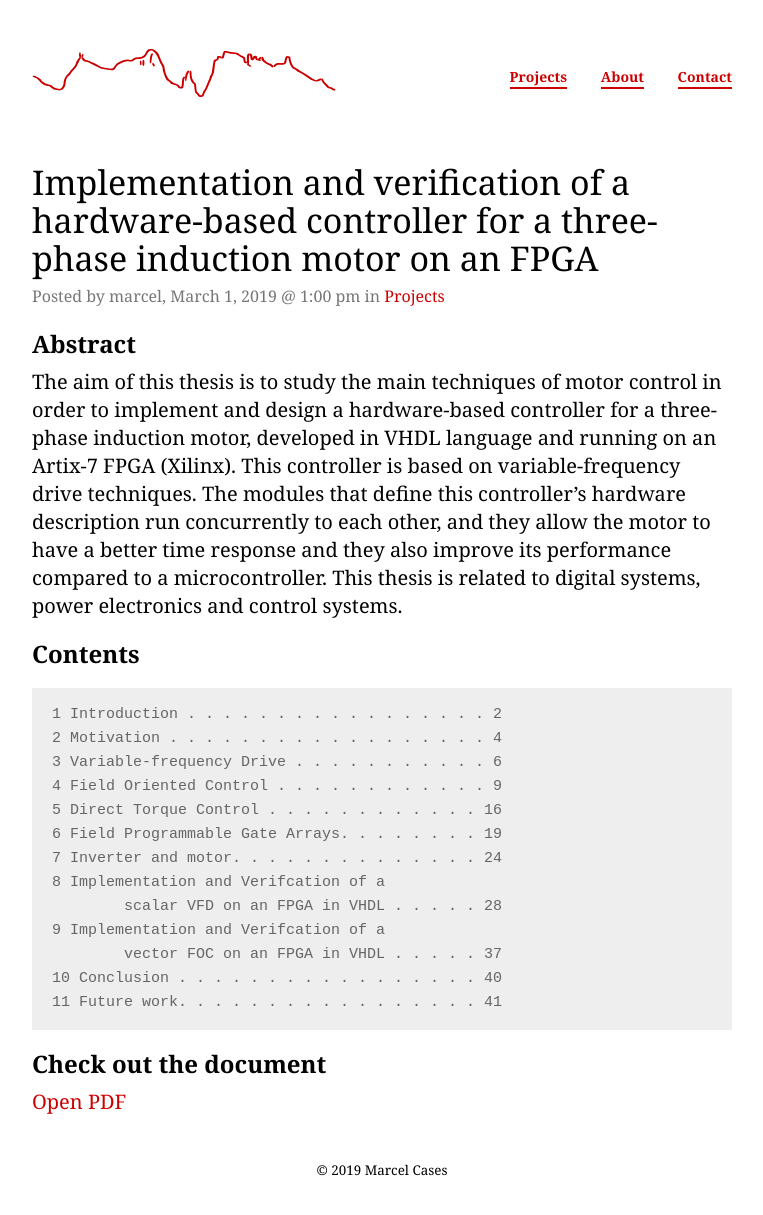
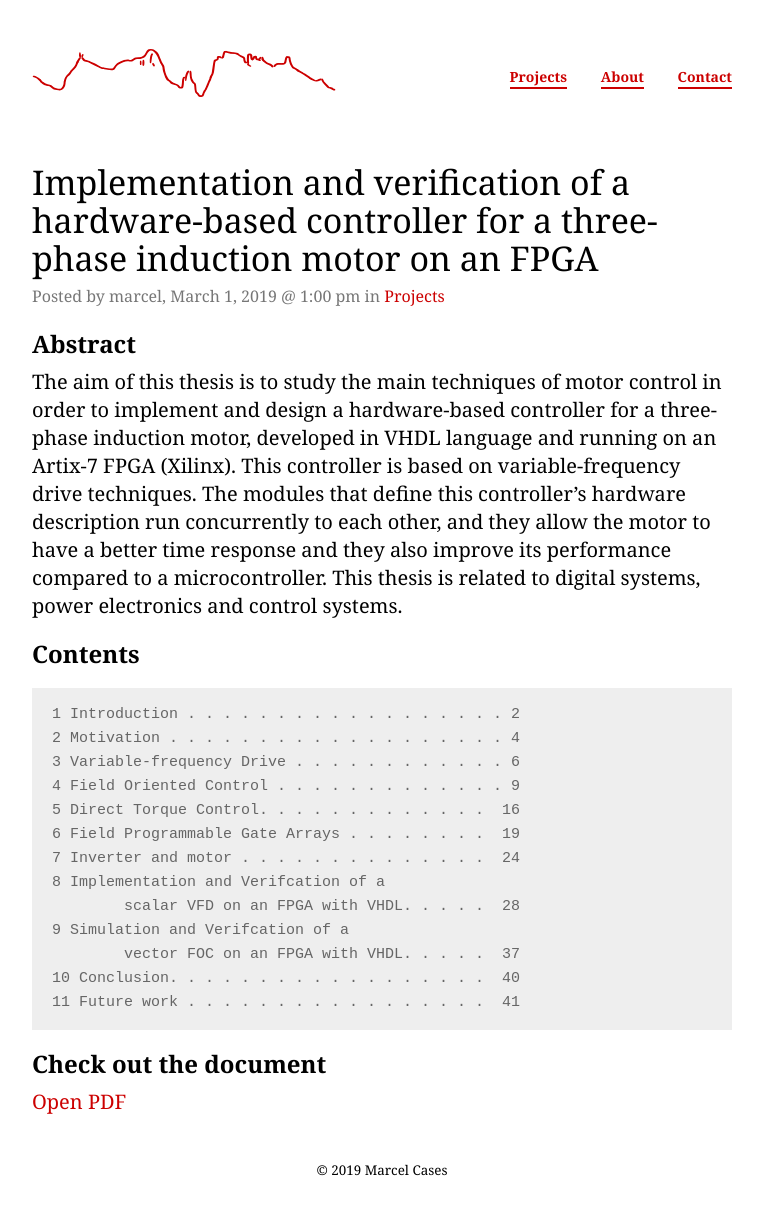
Before and after one commit to marcelcases/marcelcases.github.io, a Jekyll site: the page built from _posts/2019-03-01-implementation-and-verification-of-a-hardware-based-controller-for-a-three-phase-induction-motor-on-an-FPGA.markdown, in a window 1280 px wide. Shown: the whole page, without its empty margins (258-1021 px from the left). Built offline with Jekyll 4.4.1, drawn with Linux system fonts in a browser that asks for light colours; comment, search, counter and statistics services are not loaded.

Commit message:
Update 2019-03-01-implementation-and-verification-of-a-hardware-based-controller-for-a-three-phase-induction-motor-on-an-FPGA.markdown

````diff
--- a/_posts/2019-03-01-implementation-and-verification-of-a-hardware-based-controller-for-a-three-phase-induction-motor-on-an-FPGA.markdown
+++ b/_posts/2019-03-01-implementation-and-verification-of-a-hardware-based-controller-for-a-three-phase-induction-motor-on-an-FPGA.markdown
@@ -12,19 +12,19 @@ The aim of this thesis is to study the main techniques of motor control in order
 
 ## Contents
 ```
-1 Introduction . . . . . . . . . . . . . . . . . 2
-2 Motivation . . . . . . . . . . . . . . . . . . 4
-3 Variable-frequency Drive . . . . . . . . . . . 6
-4 Field Oriented Control . . . . . . . . . . . . 9
-5 Direct Torque Control . . . . . . . . . . . . 16
-6 Field Programmable Gate Arrays. . . . . . . . 19
-7 Inverter and motor. . . . . . . . . . . . . . 24
+1 Introduction . . . . . . . . . . . . . . . . . . 2
+2 Motivation . . . . . . . . . . . . . . . . . . . 4
+3 Variable-frequency Drive . . . . . . . . . . . . 6
+4 Field Oriented Control . . . . . . . . . . . . . 9
+5 Direct Torque Control. . . . . . . . . . . . .  16
+6 Field Programmable Gate Arrays . . . . . . . .  19
+7 Inverter and motor . . . . . . . . . . . . . .  24
 8 Implementation and Verifcation of a
-        scalar VFD on an FPGA in VHDL . . . . . 28
-9 Implementation and Verifcation of a
-        vector FOC on an FPGA in VHDL . . . . . 37
-10 Conclusion . . . . . . . . . . . . . . . . . 40
-11 Future work. . . . . . . . . . . . . . . . . 41
+        scalar VFD on an FPGA with VHDL. . . . .  28
+9 Simulation and Verifcation of a
+        vector FOC on an FPGA with VHDL. . . . .  37
+10 Conclusion. . . . . . . . . . . . . . . . . .  40
+11 Future work . . . . . . . . . . . . . . . . .  41
 ```
 
 ## Check out the document
````
